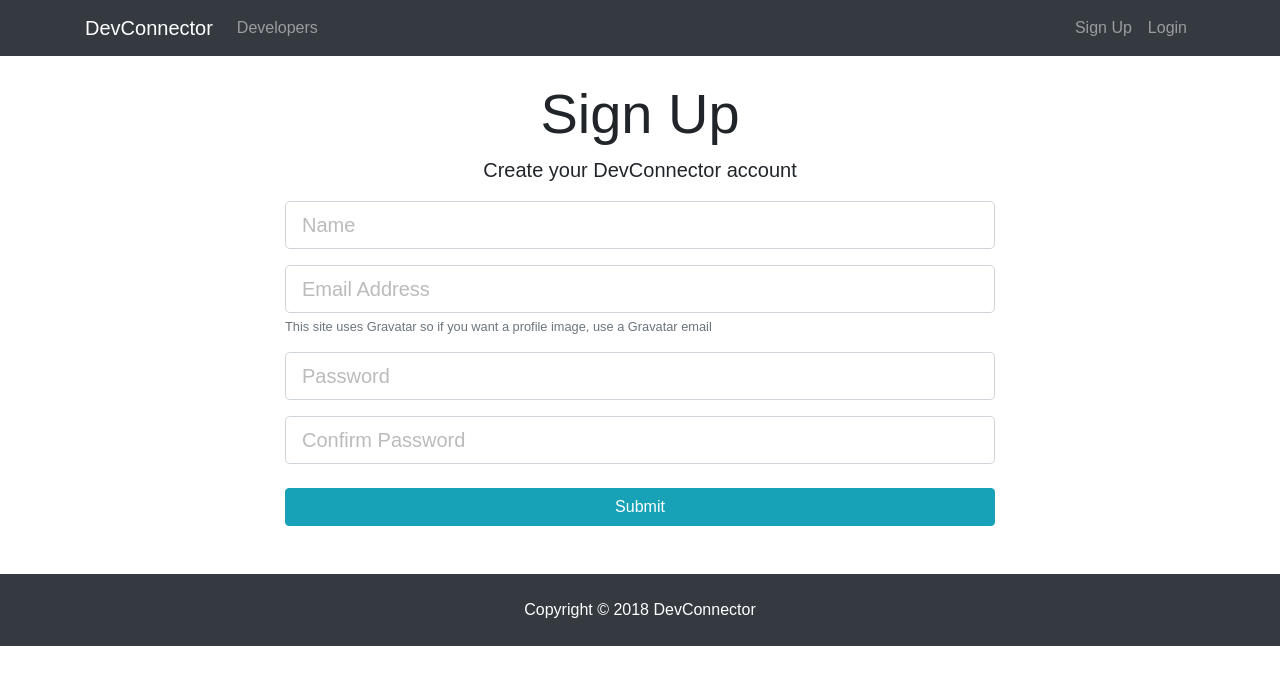
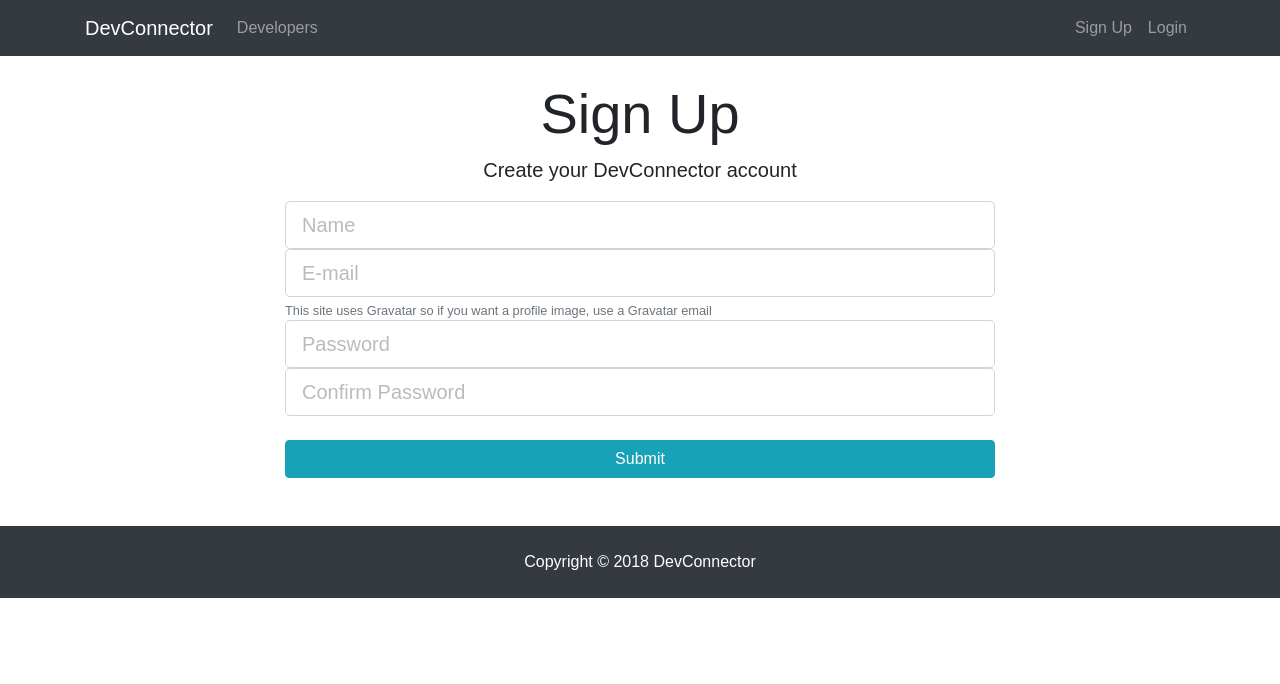
Before and after one commit to mka281/devconnector, a React (Create React App) app in the folder client/: page /register in a window 1280 px wide. Shown: the top 684 px of the page. Built offline with nearby package versions, Linux system fonts and the light colour scheme.

Commit message:
Create new component for form fields

```diff
--- a/client/src/components/auth/Login.js
+++ b/client/src/components/auth/Login.js
@@ -3,6 +3,7 @@
 import classnames from 'classnames';
 import { connect } from 'react-redux';
 import { loginUser } from '../../actions/authActions';
+import TextFieldGroup from '../common/TextFieldGroup';
 
 class Login extends Component {
   state = {
@@ -52,36 +53,24 @@
               <h1 className="display-4 text-center">Log In</h1>
               <p className="lead text-center">Sign in to your DevConnector account</p>
               <form onSubmit={this.onSubmit}>
-                <div className="form-group">
-                  <input
+                <TextFieldGroup
+                  placeholder="E-mail address"
+                  name="email"
                   type="email"
-                    className={classnames('form-control form-control-lg', {
-                      'is-invalid': errors.email
-                    })}
-                    placeholder="Email Address"
-                    name="email"
                   value={this.state.email}
                   onChange={this.onChange}
+                  error={errors.email}
                 />
-                {errors.email && (
-                    <div className="invalid-feedback">{errors.email}</div>
-                  )}
-                </div>
-                <div className="form-group">
-                  <input
-                    type="password"
-                    className={classnames('form-control form-control-lg', {
-                      'is-invalid': errors.password
-                    })}
+
+                <TextFieldGroup
                   placeholder="Password"
                   name="password"
+                  type="password"
                   value={this.state.password}
                   onChange={this.onChange}
+                  error={errors.password}
                 />
-                  {errors.password && (
-                    <div className="invalid-feedback">{errors.password}</div>
-                  )}
-                </div>
+
                 <input type="submit" className="btn btn-info btn-block mt-4" />
               </form>
             </div>
--- a/client/src/components/auth/Register.js
+++ b/client/src/components/auth/Register.js
@@ -4,6 +4,7 @@
 import classnames from 'classnames';
 import { connect } from 'react-redux';
 import { registerUser } from '../../actions/authActions';
+import TextFieldGroup from '../common/TextFieldGroup';
 
 class Register extends Component {
   state = {
@@ -54,59 +55,41 @@
               <h1 className="display-4 text-center">Sign Up</h1>
               <p className="lead text-center">Create your DevConnector account</p>
               <form noValidate onSubmit={this.onSubmit}>
-                <div className="form-group">
-                  <input
-                    type="text"
-                    className={classnames('form-control form-control-lg', {
-                      'is-invalid': errors.name
-                    })}
+                <TextFieldGroup
                   placeholder="Name"
                   name="name"
                   value={this.state.name}
                   onChange={this.onChange}
+                  error={errors.name}
                 />
-                  {errors.name && (<div className="invalid-feedback">{errors.name}</div>)}
-                </div>
-                <div className="form-group">
-                  <input
+                <TextFieldGroup
+                  placeholder="E-mail"
+                  name="email"
                   type="email"
-                    className={classnames('form-control form-control-lg', {
-                      'is-invalid': errors.email
-                    })}
-                    placeholder="Email Address"
-                    name="email"
                   value={this.state.email}
                   onChange={this.onChange}
+                  error={errors.email}
+                  info="This site uses Gravatar so if you want a profile image, use a Gravatar email"
                 />
-                  {errors.email && (<div className="invalid-feedback">{errors.email}</div>)}
-                  <small className="form-text text-muted">This site uses Gravatar so if you want a profile image, use a Gravatar email</small>
-                </div>
-                <div className="form-group">
-                  <input
-                    type="password"
-                    className={classnames('form-control form-control-lg', {
-                      'is-invalid': errors.password
-                    })}
+                <TextFieldGroup
                   placeholder="Password"
                   name="password"
+                  type="password"
                   value={this.state.password}
                   onChange={this.onChange}
+                  error={errors.password}
                 />
-                  {errors.password && (<div className="invalid-feedback">{errors.password}</div>)}
-                </div>
-                <div className="form-group">
-                  <input
-                    type="password"
-                    className={classnames('form-control form-control-lg', {
-                      'is-invalid': errors.password2
-                    })}
+                <TextFieldGroup
                   placeholder="Confirm Password"
                   name="password2"
+                  type="password2"
                   value={this.state.password2}
                   onChange={this.onChange}
+                  error={errors.password2}
                 />
-                {errors.password2 && (<div className="invalid-feedback">{errors.password2}</div>)}
-                </div>
+
+
+
                 <input
                   type="submit"
                   className="btn btn-info btn-block mt-4"
--- /dev/null
+++ b/client/src/components/common/TextFieldGroup.js
@@ -0,0 +1,51 @@
+import React from 'react';
+import classnames from 'classnames';
+import PropTypes from 'prop-types';
+
+
+const TextFieldGroup = ({
+  name,
+  placeholder,
+  value,
+  label,
+  error,
+  info,
+  type,
+  onChange,
+  disabled
+}) => {
+  return (
+    <div>
+      <input
+        type={type}
+        className={classnames('form-control form-control-lg', {
+          'is-invalid': error
+        })}
+        placeholder={placeholder}
+        name={name}
+        value={value}
+        onChange={onChange}
+        disbled={disabled}
+      />
+    {info && <small className="form-text text-muted">{info}</small>}
+      {error && (<div className="invalid-feedback">{error}</div>)}
+    </div>
+  );
+
+}
+TextFieldGroup.propTypes = {
+  name: PropTypes.string.isRequired,
+  placeholder: PropTypes.string,
+  value: PropTypes.string.isRequired,
+  info: PropTypes.string,
+  error: PropTypes.string,
+  type: PropTypes.string.isRequired,
+  onChange: PropTypes.func.isRequired,
+  disabled: PropTypes.string
+};
+
+TextFieldGroup.defaultProps = {
+  type: 'text'
+};
+
+export default TextFieldGroup;
```
Lines whose indentation alone changed are shown as unchanged.
